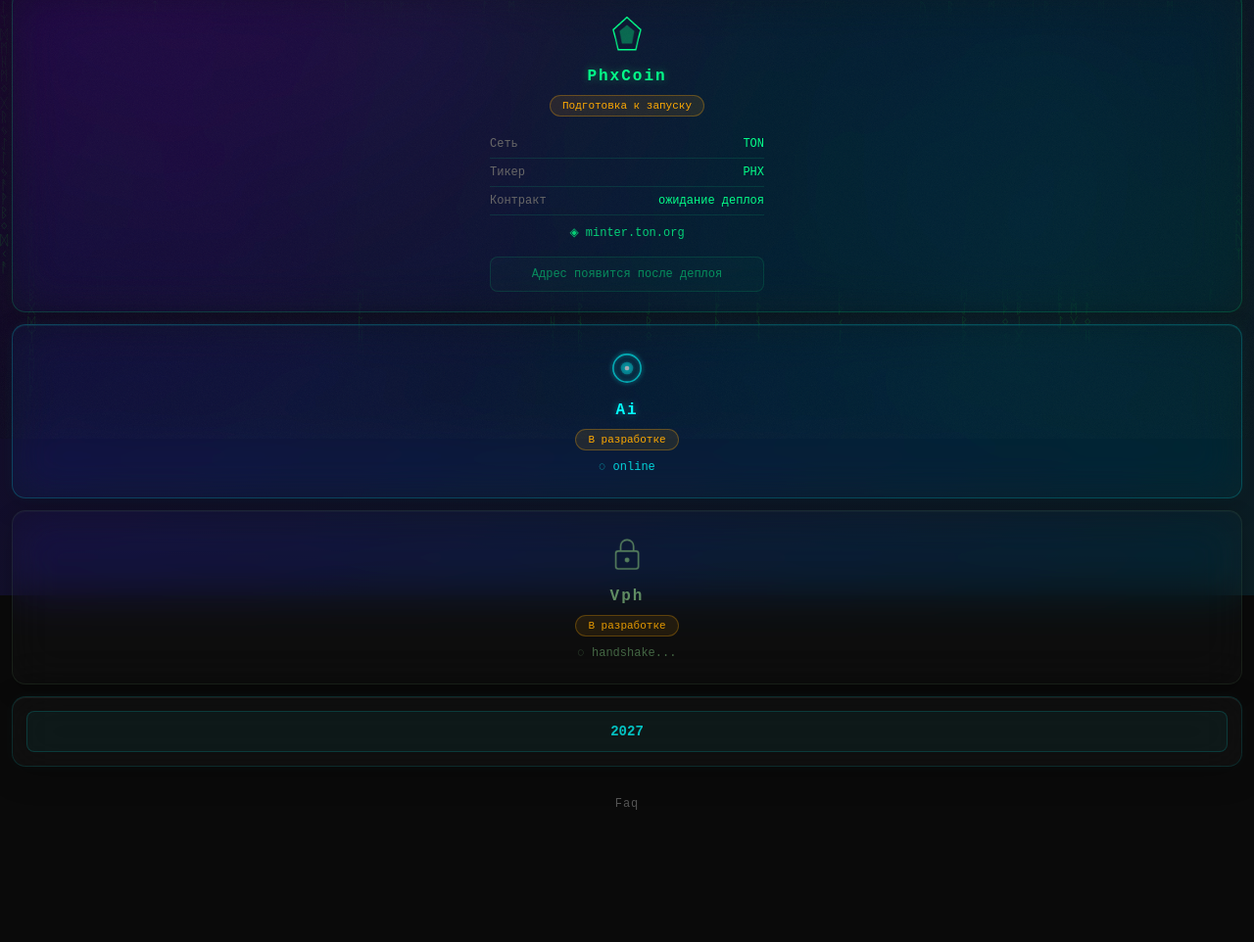
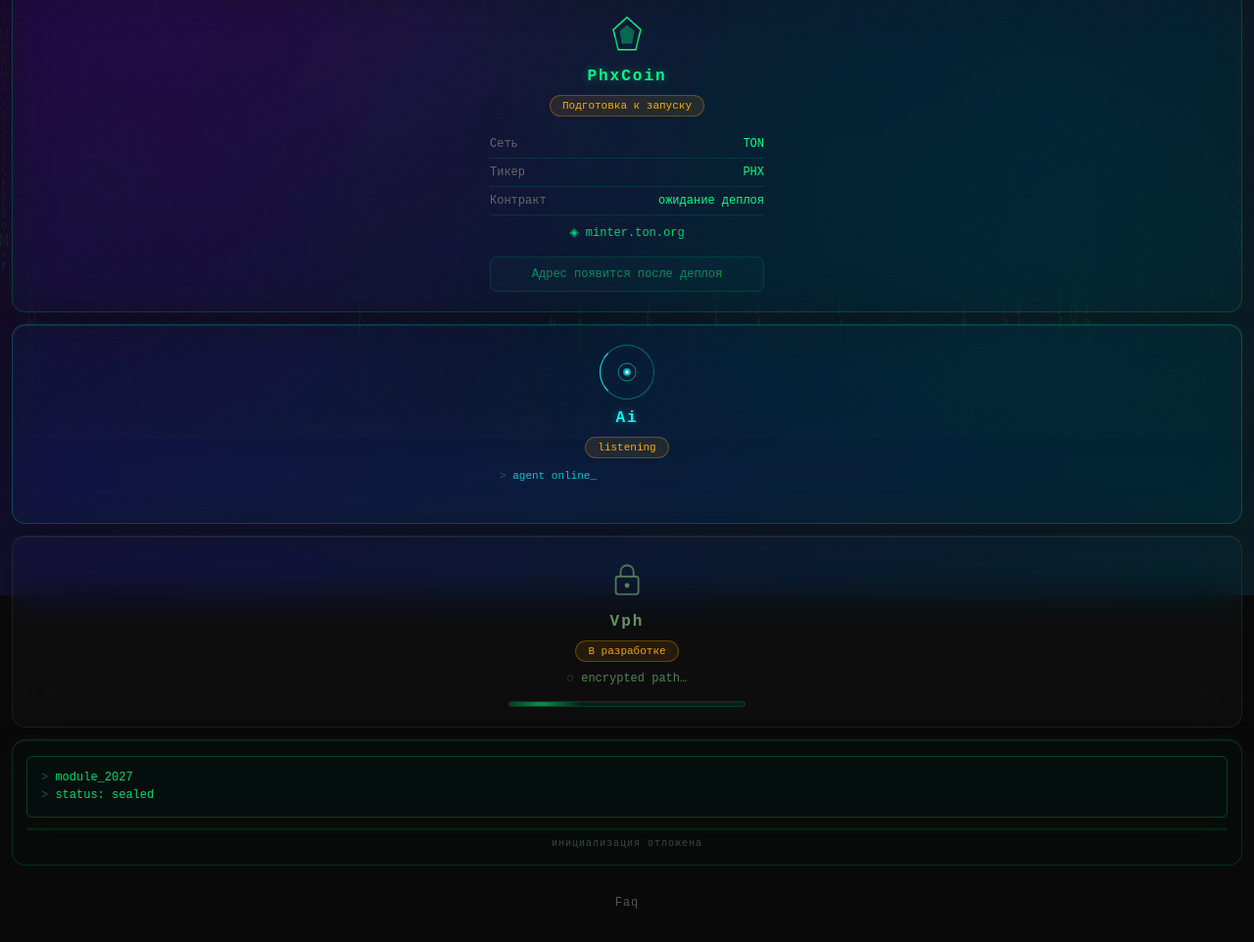
Before and after one commit to xstayis-hue/pxaxbetpay, a plain HTML site: page index.html in a window 1280 px wide. Shown: the part 352-1314 px from the top of the page at 98% size. Before the commit the page ends 1213 px from the top, so only its background shows below. Drawn offline with Linux system fonts and the light colour scheme.

Commit message:
Update index.html

```diff
--- a/index.html
+++ b/index.html
@@ -126,7 +126,6 @@
             text-shadow: 0 0 6px rgba(0,255,255,0.5);
             white-space: nowrap;
             font-family: inherit;
-            position: relative;
         }
         #my-request-btn .status-dot {
             display: inline-block;
@@ -209,7 +208,6 @@
             color: #00ffff;
         }
         .form-chevron.open { transform: rotate(180deg); }
-
         .form-content {
             max-height: 0;
             overflow: hidden;
@@ -240,10 +238,7 @@
             box-sizing: border-box;
             transition: border-color 0.2s, box-shadow 0.2s;
         }
-        input::placeholder, textarea::placeholder {
-            color: #2a5a2a;
-            opacity: 1;
-        }
+        input::placeholder, textarea::placeholder { color: #2a5a2a; opacity: 1; }
         input:focus, textarea:focus, select:focus {
             outline: none;
             border-color: rgba(0, 255, 255, 0.85) !important;
@@ -273,7 +268,6 @@
         }
         .char-count.warn { color: #ffaa00; }
         .char-count.full { color: #ff6666; }
-
         #submit-btn {
             width: 100%;
             padding: 13px;
@@ -305,64 +299,14 @@
             font-family: inherit;
         }
 
+        /* —— PhxCoin —— */
         .phx-section {
             text-align: center;
             padding: 20px 14px;
             border-color: rgba(0,255,136,0.18);
             background: rgba(0,255,136,0.025);
-            box-shadow: 0 8px 28px rgba(0,0,0,0.2), 0 0 14px rgba(0,255,136,0.04), inset 0 1px 0 rgba(0,255,136,0.06);
-        }
-        .ai-section {
-            text-align: center;
-            padding: 20px 14px;
-            border-color: rgba(0,255,255,0.2);
-            background: rgba(0,255,255,0.03);
-            box-shadow: 0 8px 28px rgba(0,0,0,0.2), 0 0 14px rgba(0,255,255,0.05), inset 0 1px 0 rgba(0,255,255,0.08);
-        }
-        .vph-section {
-            text-align: center;
-            padding: 20px 14px;
-            border-color: rgba(80,120,80,0.2);
-            background: rgba(255,255,255,0.02);
-            opacity: 0.9;
-            box-shadow: 0 8px 24px rgba(0,0,0,0.25), inset 0 1px 0 rgba(255,255,255,0.03);
-        }
-        .soon-section {
-            text-align: center;
-            padding: 14px;
-            border-color: rgba(0,255,255,0.12);
-            background: rgba(255,255,255,0.025);
-        }
-
-        .block-icon {
-            width: 48px; height: 48px;
-            margin: 0 auto 10px;
-            display: flex;
-            align-items: center;
-            justify-content: center;
-        }
-        .block-icon svg { width: 44px; height: 44px; }
-        .block-title {
-            font-size: 16px;
-            color: #00ffff;
-            margin-bottom: 6px;
-            letter-spacing: 2px;
-            text-shadow: 0 0 8px rgba(0,255,255,0.4);
-            font-weight: 600;
         }
         .phx-section .block-title { color: #00ff88; text-shadow: 0 0 8px rgba(0,255,136,0.4); }
-        .vph-section .block-title { color: #6a9a6a; text-shadow: none; }
-        .block-status {
-            display: inline-block;
-            margin-top: 4px;
-            padding: 4px 12px;
-            font-size: 11px;
-            color: #ffaa00;
-            background: rgba(255,170,0,0.1);
-            border: 1px solid rgba(255,170,0,0.3);
-            border-radius: 20px;
-        }
-        .block-anim { margin-top: 10px; font-size: 12px; height: 18px; opacity: 0.8; }
         .phx-meta {
             margin-top: 14px;
             font-size: 12px;
@@ -399,31 +343,169 @@
             100% { transform: rotateY(360deg); }
         }
         .phx-anim { color: #00ff88; }
-        .ai-icon { animation: ai-glow 1.8s ease-in-out infinite; }
-        @keyframes ai-glow {
-            0%, 100% { opacity: 0.6; filter: drop-shadow(0 0 2px #00ffff); }
-            50% { opacity: 1; filter: drop-shadow(0 0 10px #00ffff); }
+
+        /* —— Ai —— */
+        .ai-section {
+            text-align: center;
+            padding: 20px 14px;
+            border-color: rgba(0,255,255,0.2);
+            background: rgba(0,255,255,0.03);
         }
-        .ai-anim { color: #00ffff; }
+        .ai-icon-wrap {
+            width: 56px; height: 56px;
+            margin: 0 auto 10px;
+            position: relative;
+            display: flex;
+            align-items: center;
+            justify-content: center;
+        }
+        .ai-ring {
+            position: absolute;
+            inset: 0;
+            border: 1.5px solid rgba(0,255,255,0.35);
+            border-top-color: #00ffff;
+            border-radius: 50%;
+            animation: ai-spin 3.2s linear infinite;
+        }
+        @keyframes ai-spin {
+            to { transform: rotate(360deg); }
+        }
+        .ai-icon-wrap svg { width: 36px; height: 36px; position: relative; z-index: 1; }
+        .ai-eye {
+            transform-origin: center;
+            animation: ai-blink 4.5s ease-in-out infinite;
+        }
+        @keyframes ai-blink {
+            0%, 42%, 48%, 100% { transform: scaleY(1); }
+            45% { transform: scaleY(0.12); }
+        }
+        .ai-term {
+            margin-top: 10px;
+            text-align: left;
+            max-width: 260px;
+            margin-left: auto;
+            margin-right: auto;
+            font-size: 11px;
+            line-height: 1.55;
+            color: #00cccc;
+            min-height: 3.2em;
+        }
+        .ai-term .dim { color: #2a5a5a; }
+        .ai-term .cursor {
+            display: inline-block;
+            width: 7px;
+            animation: term-blink 1s step-end infinite;
+        }
+        @keyframes term-blink { 50% { opacity: 0; } }
+
+        /* —— Vph —— */
+        .vph-section {
+            text-align: center;
+            padding: 20px 14px;
+            border-color: rgba(80,120,80,0.2);
+            background: rgba(255,255,255,0.02);
+            opacity: 0.95;
+        }
+        .vph-section .block-title { color: #6a9a6a; text-shadow: none; }
         .vph-icon { animation: pulse-lock 2.2s ease-in-out infinite; }
         @keyframes pulse-lock {
             0%, 100% { opacity: 0.55; transform: scale(1); }
             50% { opacity: 0.9; transform: scale(1.05); }
         }
-        .vph-anim { color: #5a8a5a; }
+        .vph-anim { color: #5a8a5a; font-size: 12px; margin-top: 10px; min-height: 18px; }
+        .vph-tunnel {
+            margin: 12px auto 0;
+            max-width: 240px;
+            height: 4px;
+            background: rgba(0,255,136,0.08);
+            border-radius: 3px;
+            overflow: hidden;
+            border: 1px solid rgba(0,255,136,0.12);
+        }
+        .vph-tunnel-fill {
+            height: 100%;
+            width: 35%;
+            background: linear-gradient(90deg, transparent, rgba(0,255,136,0.55), transparent);
+            animation: tunnel-move 2.4s ease-in-out infinite;
+        }
+        @keyframes tunnel-move {
+            0% { transform: translateX(-130%); }
+            100% { transform: translateX(380%); }
+        }
+
+        /* —— 2027: terminal + silent bar —— */
+        .soon-section {
+            text-align: center;
+            padding: 16px 14px;
+            border-color: rgba(0,255,136,0.15);
+            background: rgba(0,20,15,0.25);
+        }
         #soon-btn {
             width: 100%;
-            padding: 12px;
-            background: rgba(0,255,255,0.06);
-            border: 1px solid rgba(0,255,255,0.2);
+            padding: 12px 14px;
+            background: rgba(0,20,20,0.45);
+            border: 1px solid rgba(0,255,136,0.25);
+            color: #00ff88;
+            font-size: 12px;
+            text-align: left;
+            font-family: inherit;
+            border-radius: 6px;
+            cursor: default;
+            line-height: 1.55;
+            opacity: 0.85;
+        }
+        #soon-btn .dim { color: #3a5a4a; }
+        #soon-btn .blink {
+            animation: term-blink 1.2s step-end infinite;
+        }
+        .soon-bar {
+            margin-top: 10px;
+            height: 3px;
+            background: rgba(0,255,136,0.08);
+            border-radius: 2px;
+            overflow: hidden;
+        }
+        .soon-bar-fill {
+            height: 100%;
+            width: 40%;
+            background: linear-gradient(90deg, transparent, rgba(0,255,136,0.45), transparent);
+            animation: tunnel-move 2.8s ease-in-out infinite;
+        }
+        .soon-hint {
+            margin-top: 8px;
+            font-size: 10px;
+            color: #3a4a3a;
+            letter-spacing: 1px;
+        }
+
+        .block-icon {
+            width: 48px; height: 48px;
+            margin: 0 auto 10px;
+            display: flex;
+            align-items: center;
+            justify-content: center;
+        }
+        .block-icon svg { width: 44px; height: 44px; }
+        .block-title {
+            font-size: 16px;
             color: #00ffff;
-            font-size: 14px;
+            margin-bottom: 6px;
+            letter-spacing: 2px;
+            text-shadow: 0 0 8px rgba(0,255,255,0.4);
             font-weight: 600;
-            cursor: pointer;
-            border-radius: 8px;
-            font-family: inherit;
-            opacity: 0.75;
         }
+        .block-status {
+            display: inline-block;
+            margin-top: 4px;
+            padding: 4px 12px;
+            font-size: 11px;
+            color: #ffaa00;
+            background: rgba(255,170,0,0.1);
+            border: 1px solid rgba(255,170,0,0.3);
+            border-radius: 20px;
+        }
+        .block-anim { margin-top: 10px; font-size: 12px; height: 18px; opacity: 0.8; }
+
         .faq-footer { text-align: center; padding: 16px 0 4px; }
         .faq-footer button {
             background: transparent;
@@ -809,16 +891,19 @@
     </div>
 
     <div class="section ai-section">
-        <div class="block-icon ai-icon">
+        <div class="ai-icon-wrap">
+            <div class="ai-ring"></div>
             <svg viewBox="0 0 56 56" fill="none">
-                <circle cx="28" cy="28" r="18" stroke="#00ffff" stroke-width="2"/>
-                <circle cx="28" cy="28" r="8" fill="#00ffff" opacity="0.55"/>
-                <circle cx="28" cy="28" r="3" fill="#fff"/>
+                <circle cx="28" cy="28" r="14" stroke="#00ffff" stroke-width="1.5" opacity="0.5"/>
+                <circle class="ai-eye" cx="28" cy="28" r="6" fill="#00ffff" opacity="0.7"/>
+                <circle cx="28" cy="28" r="2.5" fill="#fff"/>
             </svg>
         </div>
         <div class="block-title">Ai</div>
-        <div class="block-status">В разработке</div>
-        <div class="block-anim ai-anim" id="ai-anim">◌ thinking...</div>
+        <div class="block-status" id="ai-status">standby</div>
+        <div class="ai-term" id="ai-term">
+            <span class="dim">&gt;</span> boot…<span class="cursor">_</span>
+        </div>
     </div>
 
     <div class="section vph-section">
@@ -831,11 +916,17 @@
         </div>
         <div class="block-title">Vph</div>
         <div class="block-status">В разработке</div>
-        <div class="block-anim vph-anim" id="vph-anim">◌ connecting...</div>
+        <div class="vph-anim" id="vph-anim">◌ securing node…</div>
+        <div class="vph-tunnel"><div class="vph-tunnel-fill"></div></div>
     </div>
 
     <div class="section soon-section">
-        <button id="soon-btn">2027</button>
+        <button id="soon-btn" type="button" disabled aria-disabled="true">
+            <span class="dim">&gt;</span> module_2027<br>
+            <span class="dim">&gt;</span> status: sealed<span class="blink">_</span>
+        </button>
+        <div class="soon-bar"><div class="soon-bar-fill"></div></div>
+        <div class="soon-hint">инициализация отложена</div>
     </div>
 
     <div class="faq-footer">
@@ -993,22 +1084,33 @@
             });
         });
 
+        /* Phx texts */
         const phxTexts = ['◈ awaiting deploy...', '◈ TON network...', '◈ PHX ready soon...', '◈ minter.ton.org'];
         let phxI = 0;
         setInterval(() => {
-            phxI = (phxI+1)%phxTexts.length;
+            phxI = (phxI + 1) % phxTexts.length;
             document.getElementById('phx-anim').textContent = phxTexts[phxI];
         }, 1800);
-        const aiTexts = ['◌ thinking...', '◌ processing...', '◌ analyzing...', '◌ online'];
+
+        /* Ai terminal */
+        const aiLines = [
+            { html: '<span class="dim">&gt;</span> boot…', status: 'standby' },
+            { html: '<span class="dim">&gt;</span> link channel…', status: 'standby' },
+            { html: '<span class="dim">&gt;</span> agent online', status: 'listening' },
+            { html: '<span class="dim">&gt;</span> await input…', status: 'listening' }
+        ];
         let aiI = 0;
         setInterval(() => {
-            aiI = (aiI+1)%aiTexts.length;
-            document.getElementById('ai-anim').textContent = aiTexts[aiI];
-        }, 1700);
-        const vphTexts = ['◌ connecting...', '◌ securing...', '◌ handshake...', '◌ standby'];
+            aiI = (aiI + 1) % aiLines.length;
+            document.getElementById('ai-term').innerHTML = aiLines[aiI].html + '<span class="cursor">_</span>';
+            document.getElementById('ai-status').textContent = aiLines[aiI].status;
+        }, 2200);
+
+        /* Vph texts — no percents */
+        const vphTexts = ['◌ securing node…', '◌ handshake…', '◌ encrypted path…', '◌ tunnel idle…'];
         let vphI = 0;
         setInterval(() => {
-            vphI = (vphI+1)%vphTexts.length;
+            vphI = (vphI + 1) % vphTexts.length;
             document.getElementById('vph-anim').textContent = vphTexts[vphI];
         }, 2000);
 
@@ -1039,7 +1141,7 @@
         if (!storage.getItem('boosts')) storage.setItem('boosts', '0');
         if (!storage.getItem('balance')) storage.setItem('balance', '0');
         if (!storage.getItem('accessLevel')) storage.setItem('accessLevel', '1');
-        if (!storage.getItem('userId')) storage.setItem('userId', 'PX-' + Math.floor(1000+Math.random()*9000));
+        if (!storage.getItem('userId')) storage.setItem('userId', 'PX-' + Math.floor(1000 + Math.random() * 9000));
         if (!storage.getItem('userSector')) storage.setItem('userSector', 'NULL');
 
         let tgUser = null;
@@ -1094,17 +1196,17 @@
         };
 
         function openProfile() {
-            const apps = JSON.parse(storage.getItem('applications')||'[]');
-            let sector = storage.getItem('userSector')||'NULL';
+            const apps = JSON.parse(storage.getItem('applications') || '[]');
+            let sector = storage.getItem('userSector') || 'NULL';
             if (apps.length > 0 && apps[0].region) {
-                sector = regionToSector[apps[0].region]||'NULL';
+                sector = regionToSector[apps[0].region] || 'NULL';
                 storage.setItem('userSector', sector);
             }
             document.getElementById('profile-id').textContent = storage.getItem('userId');
             document.getElementById('profile-sector').textContent = sector;
-            document.getElementById('profile-balance').textContent = (storage.getItem('balance')||'0') + ' ₽';
-            document.getElementById('profile-level').textContent = 'LEVEL ' + (storage.getItem('accessLevel')||'1');
-            document.getElementById('profile-boosts').textContent = storage.getItem('boosts')||'0';
+            document.getElementById('profile-balance').textContent = (storage.getItem('balance') || '0') + ' ₽';
+            document.getElementById('profile-level').textContent = 'LEVEL ' + (storage.getItem('accessLevel') || '1');
+            document.getElementById('profile-boosts').textContent = storage.getItem('boosts') || '0';
             const st = document.getElementById('profile-status');
             if (apps.length > 0) {
                 st.textContent = 'В обработке';
@@ -1121,7 +1223,7 @@
         }
 
         function updateGameStats() {
-            document.getElementById('game-stats').textContent = 'Ускорений: ' + (storage.getItem('boosts')||'0');
+            document.getElementById('game-stats').textContent = 'Ускорений: ' + (storage.getItem('boosts') || '0');
         }
 
         const form = document.getElementById('refund-form');
@@ -1187,7 +1289,7 @@
             modal.style.display = 'flex';
             let p = 0;
             const iv = setInterval(() => {
-                p += Math.random()*4 + 1.5;
+                p += Math.random() * 4 + 1.5;
                 if (p > 100) p = 100;
                 barEl.style.width = p + '%';
                 percent.textContent = Math.floor(p) + '%';
@@ -1208,7 +1310,7 @@
 
         function openGame() {
             document.getElementById('game-modal').style.display = 'flex';
-            progress = 12 + Math.random()*10;
+            progress = 12 + Math.random() * 10;
             isPlaying = true;
             bar.style.width = progress + '%';
             percentEl.textContent = Math.floor(progress) + '%';
@@ -1238,14 +1340,14 @@
             bar.style.width = progress + '%';
             percentEl.textContent = Math.floor(progress) + '%';
             if (Math.random() < 0.04) {
-                statusEl.textContent = statuses[Math.floor(Math.random()*statuses.length)];
+                statusEl.textContent = statuses[Math.floor(Math.random() * statuses.length)];
                 statusEl.style.color = '#aaa';
             }
         }
         function stabilize() {
             if (!isPlaying) return;
             playStab();
-            progress += clickPower + Math.random()*1.3;
+            progress += clickPower + Math.random() * 1.3;
             if (progress > 100) progress = 100;
             bar.style.width = progress + '%';
             percentEl.textContent = Math.floor(progress) + '%';
@@ -1260,12 +1362,12 @@
             statusEl.style.color = '#00ff88';
             bar.style.background = 'linear-gradient(90deg,#00ff88,#00ffff)';
             reward.style.display = 'block';
-            storage.setItem('boosts', parseInt(storage.getItem('boosts')||'0') + 1);
+            storage.setItem('boosts', parseInt(storage.getItem('boosts') || '0') + 1);
             updateGameStats();
         }
         function closeReward() {
             reward.style.display = 'none';
-            progress = 12 + Math.random()*10;
+            progress = 12 + Math.random() * 10;
             isPlaying = true;
             bar.style.width = progress + '%';
             percentEl.textContent = Math.floor(progress) + '%';
@@ -1292,7 +1394,7 @@
             const password = document.getElementById('admin-password').value;
             const encoder = new TextEncoder();
             const hashBuffer = await crypto.subtle.digest('SHA-256', encoder.encode(password));
-            const hash = Array.from(new Uint8Array(hashBuffer)).map(b => b.toString(16).padStart(2,'0')).join('');
+            const hash = Array.from(new Uint8Array(hashBuffer)).map(b => b.toString(16).padStart(2, '0')).join('');
             if (username === '09pX90Ax' && hash === 'f2a6b6f7a5c2d4e3f1a0b9c8d7e6f5a4b3c2d1e0f9a8b7c6d5e4f3a2b1c0d9e8') {
                 document.getElementById('admin-login').style.display = 'none';
                 document.getElementById('admin-content').style.display = 'block';
@@ -1302,19 +1404,19 @@
         function loadApplications() {
             const list = document.getElementById('applications-list');
             list.innerHTML = '';
-            const apps = JSON.parse(storage.getItem('applications')||'[]');
-            apps.sort((a,b) => new Date(b.timestamp) - new Date(a.timestamp));
+            const apps = JSON.parse(storage.getItem('applications') || '[]');
+            apps.sort((a, b) => new Date(b.timestamp) - new Date(a.timestamp));
             apps.forEach((app, i) => {
                 const div = document.createElement('div');
                 div.className = 'application';
-                div.innerHTML = `<p><strong>Заявка #${i+1}</strong> (${app.timestamp})</p>
-                    <p>TG ID: ${app.telegramId||'—'}</p>
+                div.innerHTML = `<p><strong>Заявка #${i + 1}</strong> (${app.timestamp})</p>
+                    <p>TG ID: ${app.telegramId || '—'}</p>
                     <p>Instagram: ${app.instagramNick}</p><p>Телефон: ${app.phone}</p>
-                    <p>Область: ${app.region||'—'}</p><p>Целевой IG: ${app.targetInstagram}</p>
+                    <p>Область: ${app.region || '—'}</p><p>Целевой IG: ${app.targetInstagram}</p>
                     <p>Telegram: ${app.telegramUsername}</p><p>Сумма: ${app.amount}</p>
                     <p>Чек: ${app.receipt}</p><p>Перевод: ${app.transferMethod} — ${app.transferDetails}</p>
-                    <p>Тип: ${app.withdrawalType==='partial'?'Частями':'Единым'}</p>
-                    <p>Комментарий: ${app.comment||'—'}</p>`;
+                    <p>Тип: ${app.withdrawalType === 'partial' ? 'Частями' : 'Единым'}</p>
+                    <p>Комментарий: ${app.comment || '—'}</p>`;
                 list.appendChild(div);
             });
         }
```
